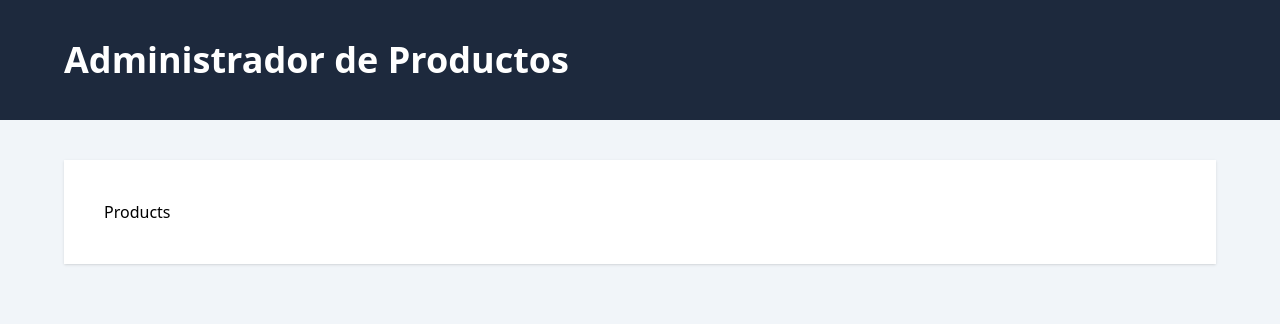
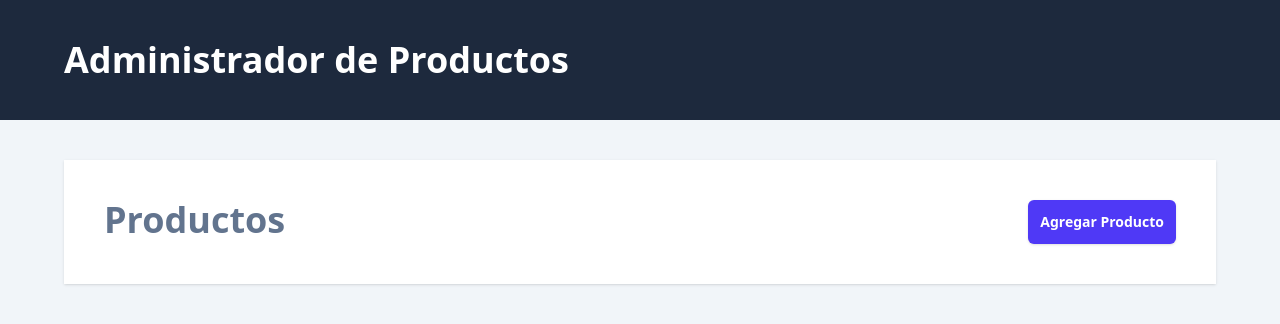
Before and after one commit to DilanMS28/REST_API_Typescript_frontend, a React (Vite) app: page / in a window 1280 px wide. Shown: the top 324 px of the page. Built offline with nearby package versions, Linux system fonts and the light colour scheme.

Commit message:
Funcion: Agrega la navegacion en la interfaz entre productos y agregar producto

```diff
--- a/src/views/NewProduct.tsx
+++ b/src/views/NewProduct.tsx
@@ -1,6 +1,12 @@
+import { Link } from "react-router-dom";
 
 export default function NewProduct() {
   return (
-    <div>NewProduct</div>
+    <>
+      <div className="flex justify-between">
+        <h2 className="text-4xl font-black text-slate-500">Registrar Producto</h2>
+        <Link to={"/"} className="rounded-md p-3 bg-indigo-600 text-sm font-bold text-white shadow-sm hover:bg-indigo-500">Volver a Productos</Link>
+      </div>
+    </>
   )
 }
--- a/src/views/Products.tsx
+++ b/src/views/Products.tsx
@@ -1,8 +1,12 @@
+import { Link } from "react-router-dom"
 
 export default function Products() {
   return (
-    <div>
-        Products
-    </div>
+    <>
+      <div className="flex justify-between">
+        <h2 className="text-4xl font-black text-slate-500">Productos</h2>
+        <Link to={"productos/nuevo"} className="rounded-md p-3 bg-indigo-600 text-sm font-bold text-white shadow-sm hover:bg-indigo-500">Agregar Producto</Link>
+      </div>
+    </>
   )
 }
```
